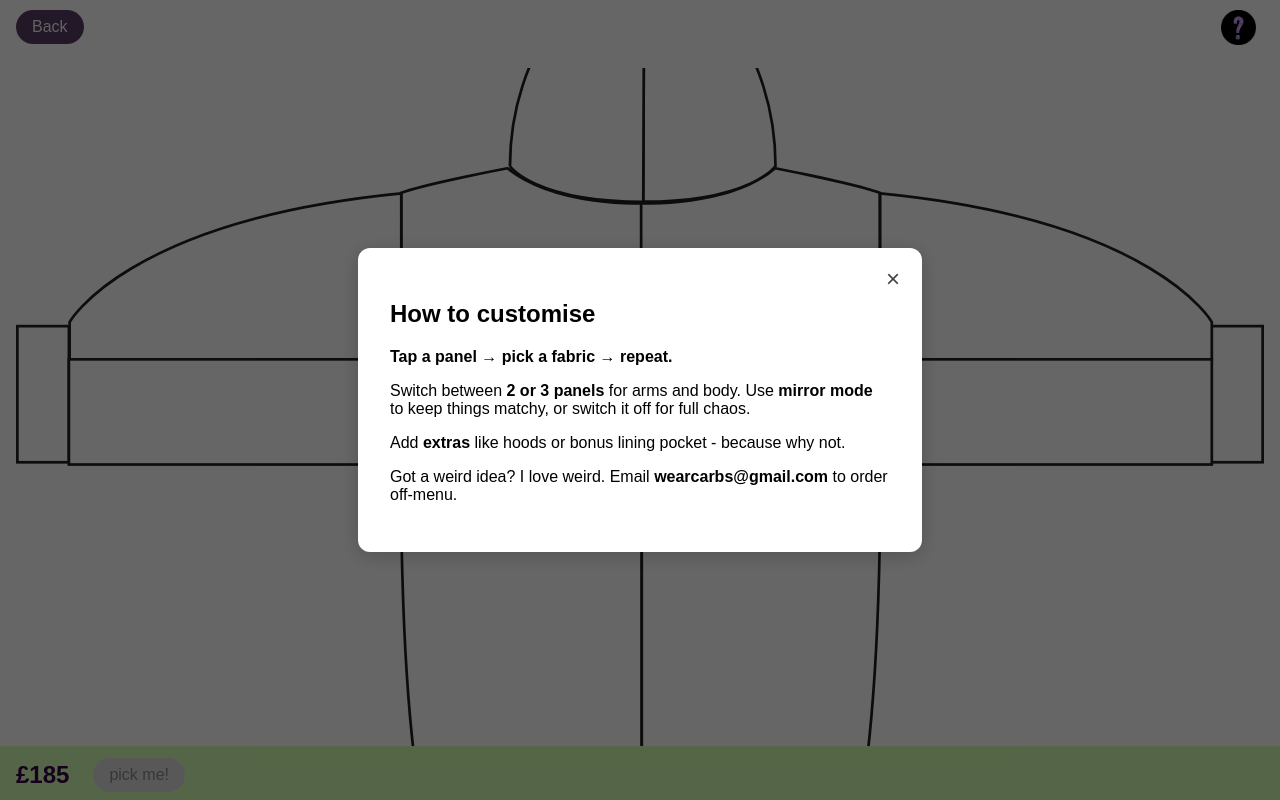
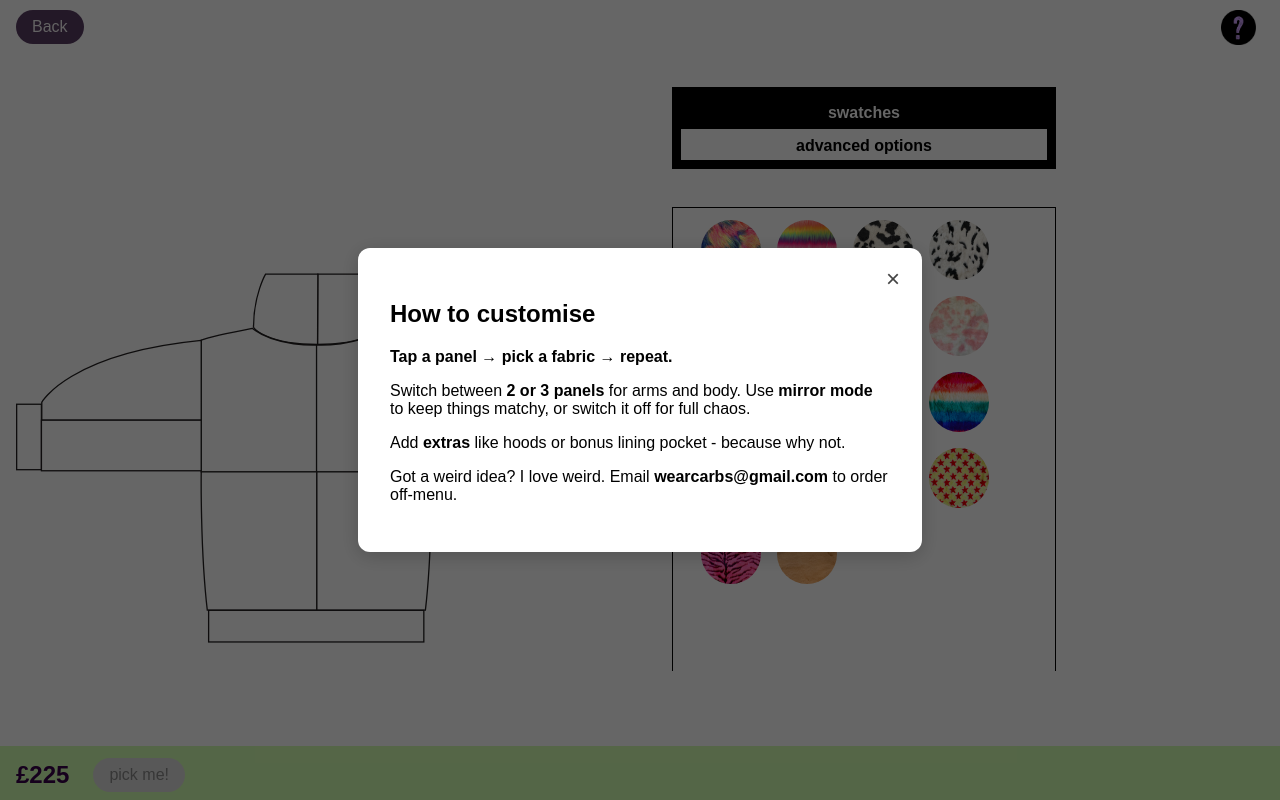
Before and after one commit to jessica440/customcarbs, a React (Create React App) app: page /customise in a window 1280 px wide. Built offline with nearby package versions, Linux system fonts and the light colour scheme; grey boxes are pictures that could not be loaded.

Commit message:
updates price

```diff
--- a/public/index.html
+++ b/public/index.html
@@ -9,6 +9,8 @@
       name="description"
       content="Web site created using create-react-app"
     />
+    <link rel="preload" as="image" href="/images/my-image.jpg" />
+
     <link rel="apple-touch-icon" href="%PUBLIC_URL%/logo192.png" />
     <!--
       manifest.json provides metadata used when your web app is installed on a
--- a/src/components/LegendPanel.js
+++ b/src/components/LegendPanel.js
@@ -100,7 +100,7 @@ const LegendPanel = ({ panelFills, panelType, bodyPanelType, extras }) => {
     { label: "hood", price: 30 },
     { label: "inside pocket", price: 8 },
   ];
-  const BASE_PRICE = 185;
+  const BASE_PRICE = 225;
 
   const extrasTotal = extrasList.reduce((sum, { label, price }) => {
     return extras[label] ? sum + price : sum;
--- a/src/pages/JacketCustomiser.js
+++ b/src/pages/JacketCustomiser.js
@@ -25,12 +25,15 @@ import {
   Price,
   SwatchScrollArea,
   MainScrollArea,
+  PanelWrapper,
+  MainArea,
 } from "./JacketCustomiserStyle";
 import useImagesLoaded from "../hooks/useImagesLoaded";
 import Loader from "../components/Loader";
 
 const BackButton = styled.button`
   display: inline-block;
+  z-index: 50;
   background-color: var(--button);
   color: var(--button-text);
   font-size: 1rem;
@@ -274,7 +277,7 @@ const JacketCustomiser = () => {
     setModalOpen(true);
   };
 
-  const BASE_PRICE = 185;
+  const BASE_PRICE = 225;
   const extrasList = [
     { label: "hood", price: 30 },
     { label: "inside pocket", price: 8 },
@@ -304,7 +307,6 @@ const JacketCustomiser = () => {
       </Header>
 
       <CustomiserLayout>
-        <MainScrollArea>
         <JacketDisplay>
           <JacketSVG
             onPanelClick={handlePanelClick}
@@ -315,7 +317,7 @@ const JacketCustomiser = () => {
             mirrorSides={mirrorSides}
           />
         </JacketDisplay>
-
+        <MainScrollArea>
           <FabricPicker>
             <CategoryTitle>
               <ExtrasLabel
@@ -330,9 +332,13 @@ const JacketCustomiser = () => {
                 advanced options
               </ExtrasLabel>
             </CategoryTitle>
-
-            {!advanced ? (
-              <SwatchScrollArea>
+            <PanelWrapper>
+              <div
+                style={{ position: "relative", flex: 1, overflow: "hidden" }}
+              >
+                <SwatchScrollArea
+                  style={{ display: advanced ? "none" : "block" }}
+                >
                   <Swatches>
                     {fabricOptions.map((img, i) => (
                       <Swatch
@@ -343,7 +349,13 @@ const JacketCustomiser = () => {
                     ))}
                   </Swatches>
                 </SwatchScrollArea>
-            ) : (
+
+                <div
+                  style={{
+                    display: advanced ? "block" : "none",
+                    height: "100%",
+                  }}
+                >
                   <AdvancedOptionsPanel
                     activeTab={activeTab}
                     setActiveTab={setActiveTab}
@@ -356,7 +368,9 @@ const JacketCustomiser = () => {
                     extras={extras}
                     setExtras={setExtras}
                   />
-            )}
+                </div>
+              </div>
+            </PanelWrapper>
           </FabricPicker>
         </MainScrollArea>
       </CustomiserLayout>
--- a/src/pages/JacketCustomiserStyle.js
+++ b/src/pages/JacketCustomiserStyle.js
@@ -20,12 +20,12 @@ export const Wrapper = styled.div`
   display: flex;
   flex-direction: column;
   height: 100vh;
-  /* overflow: hidden; */
+  overflow: hidden;
 `;
 
 export const ContentArea = styled.div`
   flex: 1;
-  overflow-y: hidden;
+  overflow-y: auto;
   padding-bottom: 6rem;
 `;
 
@@ -36,6 +36,10 @@ export const Header = styled.header`
   padding: 12px 16px;
   position: relative;
   margin-top: -10px;
+  height: 60px;
+  @media (max-width: 768px) {
+    margin-top: 0;
+  }
 
   /* margin-bottom: 2rem; */
 `;
@@ -60,20 +64,24 @@ export const Subtitle = styled.p`
 
 export const CustomiserLayout = styled.div`
   display: flex;
-   position: sticky;
-   bottom: 0;
+  position: sticky;
+  bottom: 0;
   flex-direction: column;
   justify-content: space-between;
   flex-wrap: wrap;
   overflow: hidden;
-  flex; 1;
+  flex: 1;
   gap: 2rem;
-  height: 100vh;
+  height: 100%;
   box-sizing: border-box;
 
   @media (max-width: 768px) {
     flex-direction: column;
     align-items: center;
+  }
+  @media (min-width: 769px) {
+    flex-direction: row;
+    align-items: stretch;
   }
 `;
 
@@ -82,6 +90,11 @@ export const MainScrollArea = styled.div`
   overflow-y: auto;
   padding: 1rem;
   box-sizing: border-box;
+  margin-top: -2rem;
+  @media (min-width: 769px) {
+    flex-direction: row;
+    align-items: flex-start;
+  }
 `;
 
 export const OptionsPanel = styled.div`
@@ -154,12 +167,23 @@ export const JacketDisplay = styled.div`
   display: flex;
   justify-content: center;
   align-items: center;
-  margin-top: -30px;
+  /* margin-top: -10px; */
+  flex-shrink: 0;
 
   @media (max-width: 768px) {
     width: 100%;
     height: 250px;
     margin-bottom: 1rem;
+  }
+
+  @media (min-width: 769px) {
+    width: 60%;
+    position: sticky;
+    top: 0;
+    height: 100vh;
+    align-items: flex-start;
+    padding-left: 1rem;
+    margin-top: -1rem;
   }
 
   .clickable-panel {
@@ -179,12 +203,21 @@ export const JacketDisplay = styled.div`
 
 export const FabricPicker = styled.div`
   flex: 1;
-  max-width: 180px;
+  max-width: 400px;
   cursor: url(${Pointer}) 0 0, pointer;
-
   @media (max-width: 768px) {
     width: 100%;
     max-width: 100%;
+  }
+  @media (min-width: 769px) {
+    max-width: 400px;
+    flex-shrink: 0;
+    position: sticky;
+    top: 0;
+    height: calc(100vh - 60px);
+    overflow-y: auto;
+    padding: 0.5rem;
+    box-sizing: border-box;
   }
 `;
 
@@ -192,9 +225,11 @@ export const CategoryTitle = styled.h4`
   background: black;
   color: white;
   padding: 0.5rem;
-  margin-top: -20px;
   text-transform: lowercase;
   font-size: 1rem;
+  @media (max-width: 768px) {
+    margin-top: -20px;
+  }
 `;
 
 export const ExtrasLabel = styled.div`
@@ -210,17 +245,16 @@ export const ExtrasLabel = styled.div`
   height: 15px;
 
   &:hover {
-    background: ${(props) => (props.active ? "black" : "#f0f0f0")};
+    background: ${(props) => (props.active ? "black" : "#dbf9c7ff")};
   }
 `;
 
 export const Swatches = styled.div`
   display: flex;
-  justify-content: center;
+  justify-items: center;
   flex-wrap: wrap;
   gap: 0.5rem;
   padding: 0.5rem;
-  border: 1px solid black;
   width: 100%;
 `;
 
@@ -237,34 +271,40 @@ export const Swatch = styled.img`
 `;
 
 export const SwatchScrollArea = styled.div`
-  max-height: 60vh;
+  height: 100%;
+  /* max-height: 60vh; */
+  border: 1px solid black;
   overflow-y: auto;
   overflow-x: hidden;
   margin-top: 1rem;
   padding-bottom: 6rem;
   -webkit-overflow-scrolling: touch;
+  flex: 1;
 
   @media (max-width: 768px) {
-    display: grid;
-    grid-template-columns: repeat(auto-fit, minmax(80px, 1fr));
-    justify-items: center;
+    display: flex;
+    /* grid-template-columns: repeat(auto-fit, minmax(80px, 1fr)); */
+    /* justify-items: center; */
     justify-content: center;
     gap: 1rem;
     padding: 0 1rem 6rem;
-    max-height: 400px;
+    /* max-height: 400px; */
     overflow-y: auto;
     overflow-x: hidden;
     width: 100%;
-    padding: 0 1rem;
+    /* padding: 0 1rem; */
     box-sizing: border-box;
   }
 
   @media (min-width: 769px) {
-    max-height: none;
-    overflow: visible;
+    max-height: calc(100vh - 200px);
+    width: 100%;
+    overflow-y: auto;
     display: flex;
     flex-direction: column;
     align-items: center;
+    padding: 0 1rem 6rem;
+    box-sizing: border-box;
   }
 
   /* optional scrollbar styling */
@@ -275,6 +315,22 @@ export const SwatchScrollArea = styled.div`
     background: rgba(0, 0, 0, 0.3);
     border-radius: 3px;
   }
+`;
+
+export const PanelWrapper = styled.div`
+  flex: 1;
+  position: relative;
+  overflow: hidden;
+  display: flex;
+  flex-direction: column;
+  height: 60vh;
+`;
+
+export const MainArea = styled.div`
+  flex: 1;
+  display: flex;
+  flex-direction: column;
+  overflow: hidden;
 `;
 
 export const Summary = styled.div`
```
Lines whose indentation alone changed are shown as unchanged.
